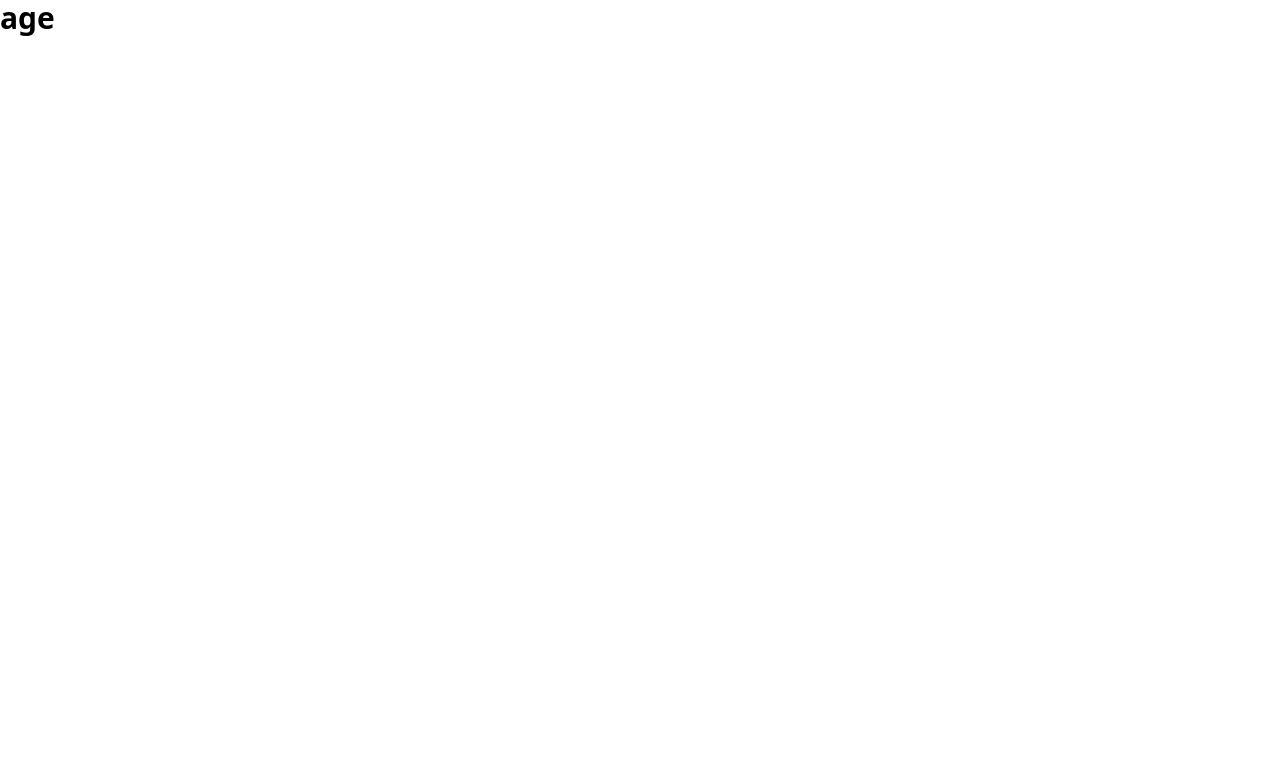
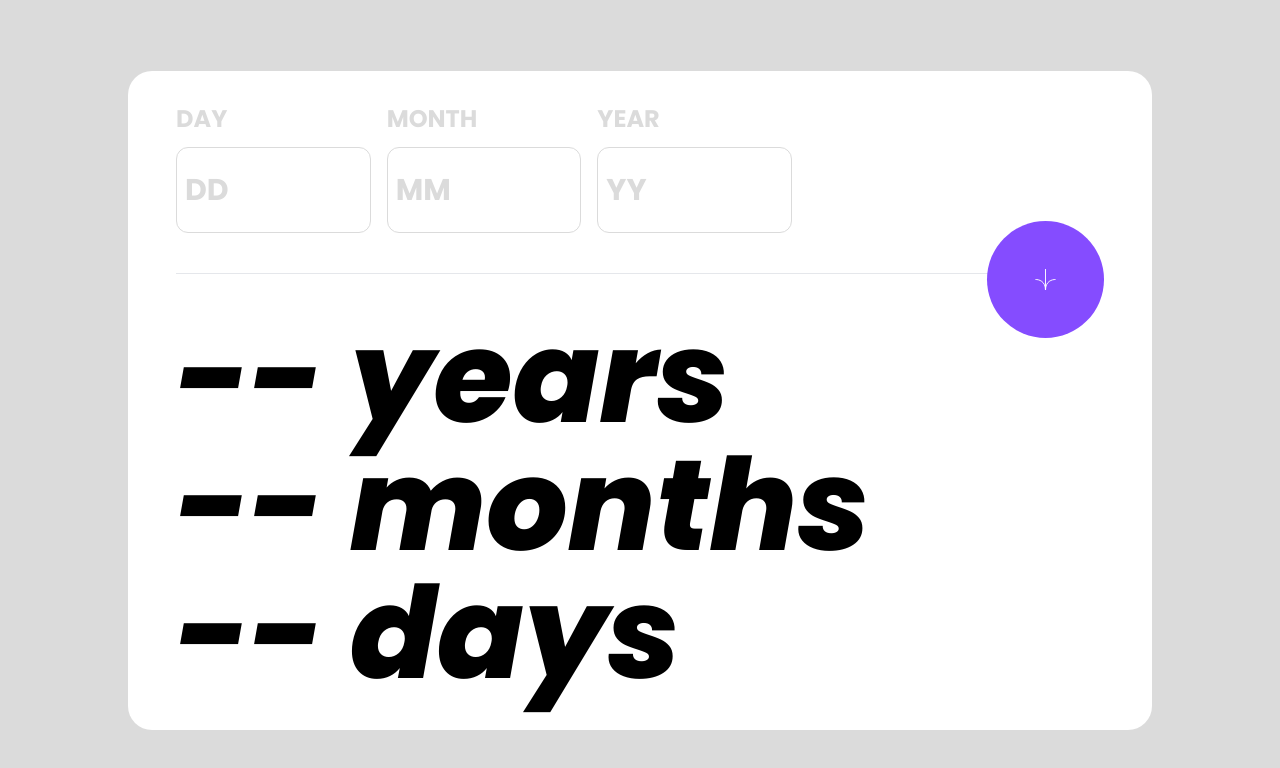
Before and after one commit to gracebir/age-calculator, a website: page src/index.html in a window 1280 px wide. Drawn offline with Linux system fonts and the light colour scheme.

Commit message:
design the form

```diff
--- a/src/index.html
+++ b/src/index.html
@@ -7,8 +7,33 @@
     <link href="https://fonts.googleapis.com/css2?family=Poppins:ital,wght@0,700;1,400;1,800&display=swap" rel="stylesheet">
     <title>Age calculator</title>
 </head>
-<body>
-    <h2 class="text-3xl font-bold">age</h2>
+<body class="font-poppins h-screen w-full flex items-center bg-color-light-grey px-4 lg:px-0">
+    <div class="max-w-5xl bg-color-white mx-auto flex-1 rounded-bl-3xl rounded-tr-3xl rounded-tl-3xl rounded-br-3xl px-8 lg:px-12 py-8 flex flex-col gap-8 lg:gap-10">
+        <form class="flex flex-col items-center lg:flex-row lg:items-end">
+            <div class="grid lg:grid-cols-4 grid-cols-3 gap-4 max-w-4xl border-b lg:pb-10 pb-14">
+                <div class="flex flex-col gap-2 lg:gap-3">
+                    <label class="text-color-light-grey font-bold text-xl uppercase lg:text-2xl">day</label>
+                    <input id="iday" placeholder="DD" class="border w-full border-color-light-grey lg:text-3xl text-xl rounded-xl lg:px-2 lg:py-6 px-3 py-4 placeholder:text-color-light-grey outline-none" type="text">
+                </div>
+                <div class="flex flex-col gap-2 lg:gap-3">
+                    <label class="text-color-light-grey font-bold text-xl uppercase lg:text-2xl">month</label>
+                    <input id="imonth" placeholder="MM" class="border border-color-light-grey lg:text-3xl text-xl rounded-xl lg:px-2 lg:py-6 px-3 py-4 placeholder:text-color-light-grey outline-none" type="text">
+                </div>
+                <div class="flex flex-col gap-2 lg:gap-3">
+                    <label class="text-color-light-grey font-bold text-xl uppercase lg:text-2xl">year</label>
+                    <input id="iyear" placeholder="YY" class="border border-color-light-grey lg:text-3xl text-xl rounded-xl lg:px-2 lg:py-6 px-3 py-4 placeholder:text-color-light-grey outline-none" type="text">
+                </div>
+            </div>
+            <button class="bg-color-purple lg:p-12 p-6 rounded-full -mt-8 lg:-ml-4 lg:-mb-16">
+                <img class="lg:w-16 w-8" src="./images/icon-arrow.svg" alt="arrow">
+            </button>
+        </form>
+        <div>
+            <h1 class="text-4xl lg:text-9xl font-extrabold italic"><span id="ryear">--</span> years</h1>
+            <h1 class="text-4xl lg:text-9xl font-extrabold italic"><span id="rmonths">--</span> months</h1>
+            <h1 class="text-4xl lg:text-9xl font-extrabold italic"><span id="rdays">--</span> days</h1>
+        </div>
+    </div>
     <script src="main.js"></script>
 </body>
 </html>
```
Also changed, not shown: dist/output.css.
